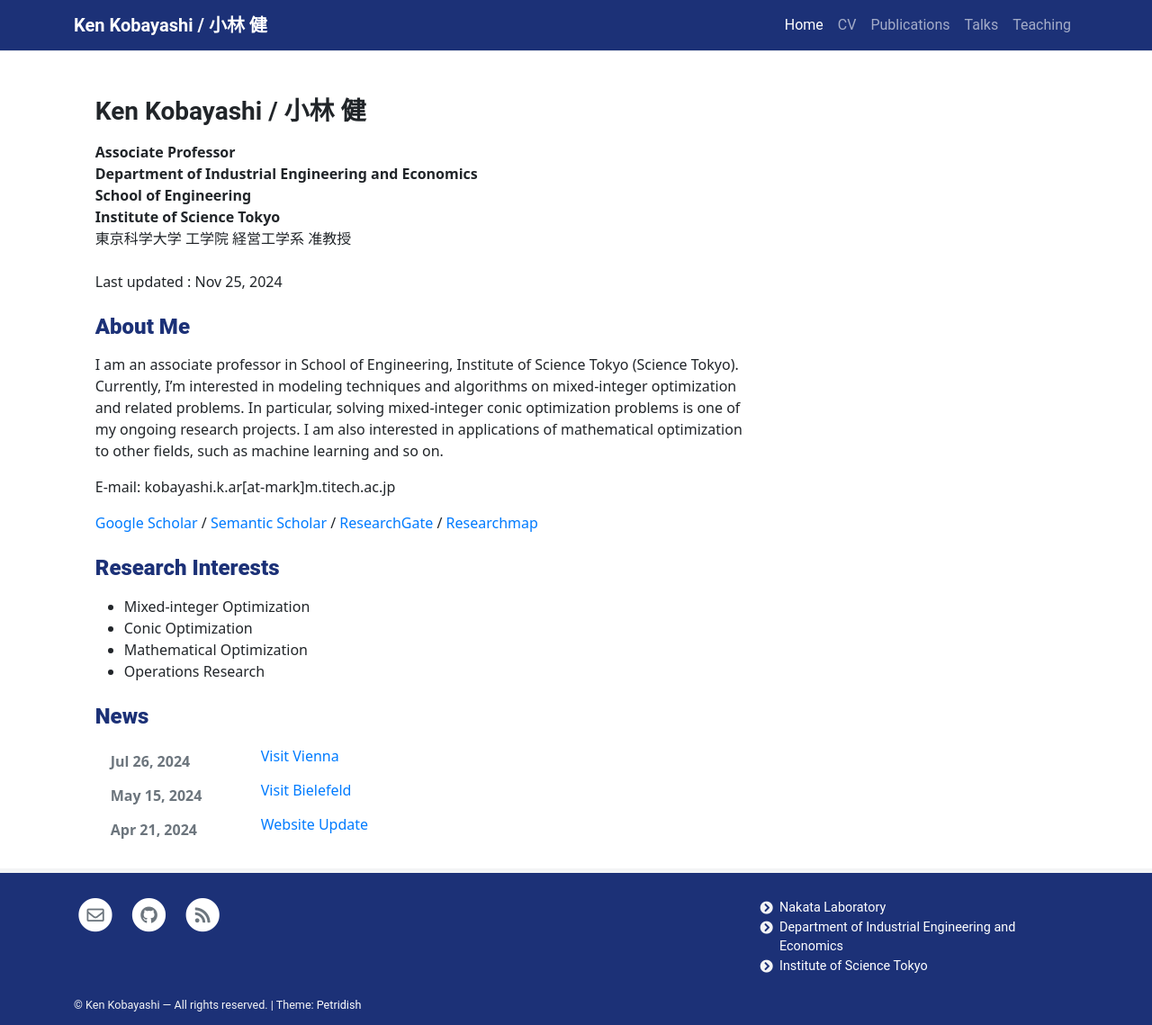
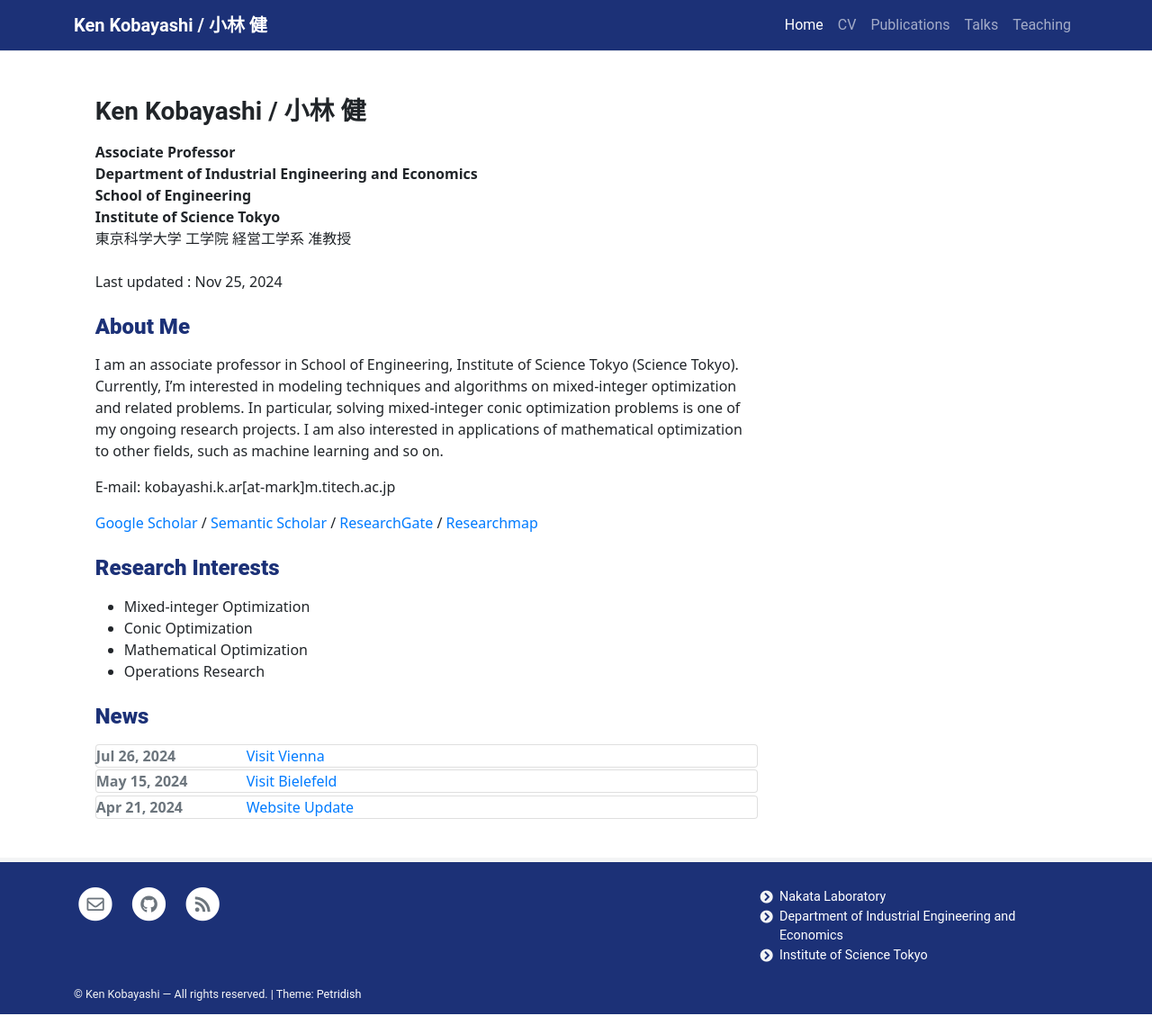
Before and after one commit to KenKoba2119/KenKoba2119.github.io, a Jekyll site: the page built from pages/home.md, in a window 1280 px wide. Shown: the whole page at 90% size. Built offline with Jekyll 4.4.1, drawn with Linux system fonts in a browser that asks for light colours.

Commit message:
Update _card.scss

```diff
--- a/_sass/_card.scss
+++ b/_sass/_card.scss
@@ -10,33 +10,27 @@
 }
 
 .card {
-  //margin-bottom: $grid-gutter-width;
-  min-width: 100%; // Use allowed width even if content is smaller
-  border: 1px solid transparent; // This makes the border transparent
-  height: $card-height;
-  .card-title {
-    margin-bottom: .75rem;
-  }
-
-  .card-img-top {
-    display: none;
-  }
+  margin-bottom: $grid-gutter-width*0.1;
+  //min-width: 100%; // Use allowed width even if content is smaller
 
   .card-subtitle {
     color: $gray-600;
+    margin-top: 0rem;
     margin-bottom: 0rem;
-    margin-left: 16px; // 左に余白を追加
+  }
+  .card-title {
+    margin-top: 0rem;
+    margin-bottom: 0rem;
+    a {
+      text-decoration: none;
+    }
   }
 
-
-  .card-text:last-child {
-    display: none;
-  }
   .card-footer {
-    display: none;
     background: inherit;
     border-top: none;
-
+    margin-top: 0rem;
+    margin-bottom: 0rem;
     // Smaller badge then the one defined in _header.scss
     .badge {
       border: 1px solid $link-color;
@@ -44,7 +38,8 @@
       font-family: $font-family-base;
       text-decoration: none;
       text-transform: uppercase;
-
+      margin-top: 0;  // 上のマージンを無くす
+      margin-bottom: 0;  // 下のマージンを無くす
       &:hover,
       &:focus {
         border: 1px solid $link-hover-color;
```
